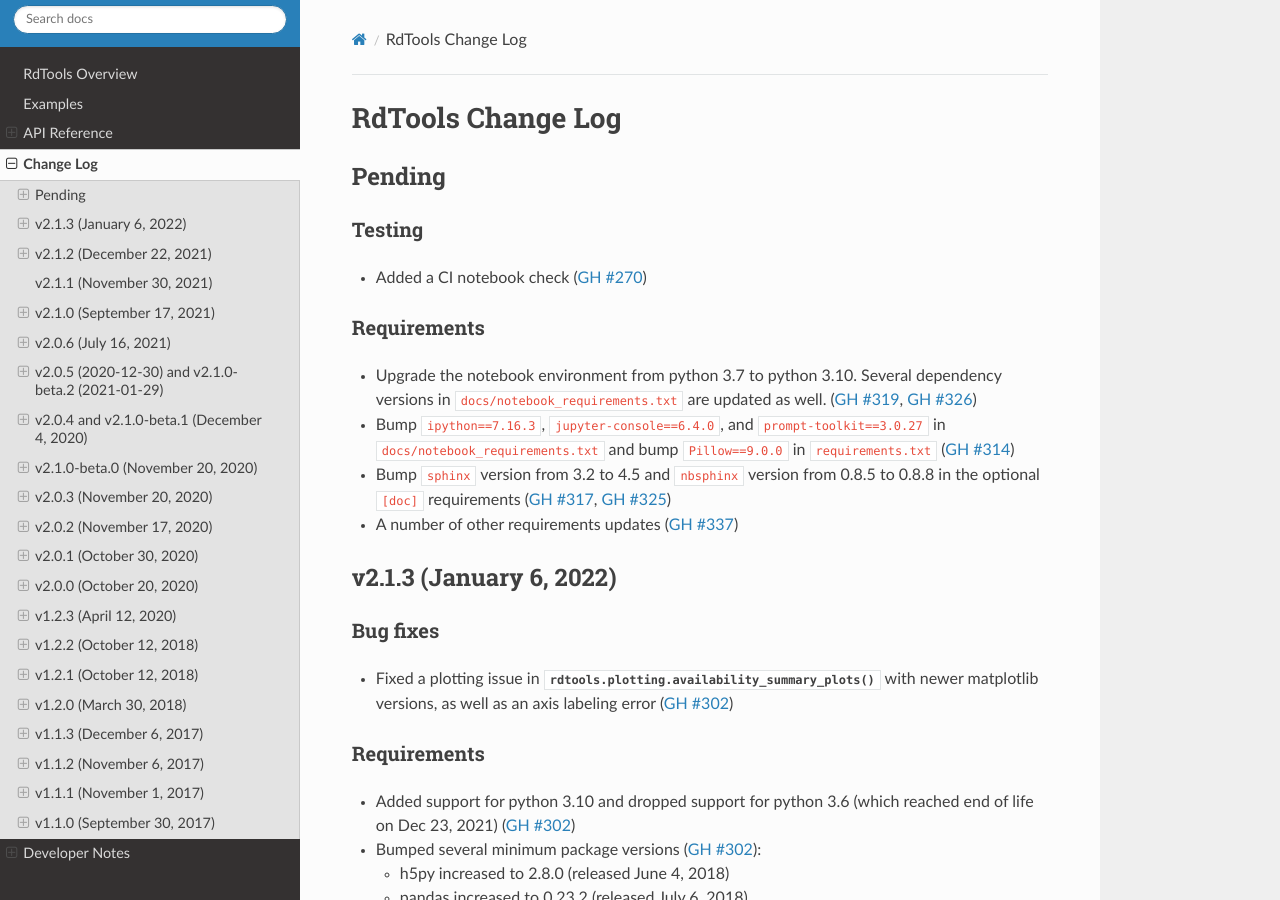
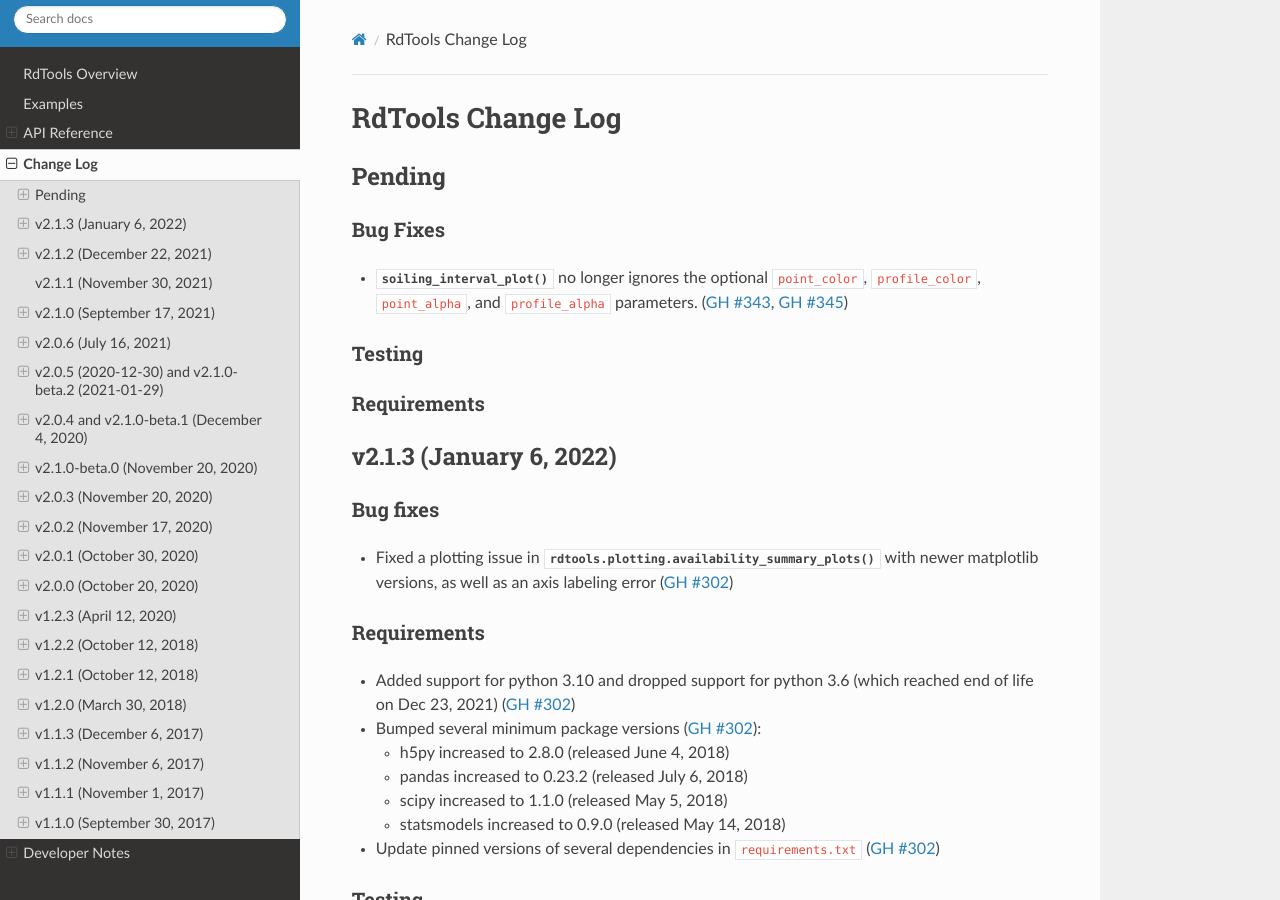
Before and after one commit to NREL/rdtools, a Sphinx documentation site: the page built from docs/sphinx/source/changelog.rst, in a window 1280 px wide and 900 px high. Built offline with Sphinx 7.4.7 and the Read the Docs theme 2.0.0, drawn with Linux system fonts in a browser that asks for light colours; pages that are not in the unit, such as notebooks, are missing from menus.

Commit message:
changelog

```diff
--- a/docs/sphinx/source/changelog/pending.rst
+++ b/docs/sphinx/source/changelog/pending.rst
@@ -2,18 +2,16 @@
 Pending
 ************************
 
+Bug Fixes
+---------
+* :py:func:`~rdtools.plotting.soiling_interval_plot` no longer ignores the optional
+  ``point_color``, ``profile_color``, ``point_alpha``, and ``profile_alpha`` parameters.
+  (:issue:`343`, :pull:`345`)
+
+
 Testing
 -------
-* Added a CI notebook check (:pull:`270`)
+
 
 Requirements
 ------------
-* Upgrade the notebook environment from python 3.7 to python 3.10.
-  Several dependency versions in ``docs/notebook_requirements.txt`` are
-  updated as well. (:issue:`319`, :pull:`326`)
-* Bump ``ipython==7.16.3``, ``jupyter-console==6.4.0``,
-  and ``prompt-toolkit==3.0.27`` in ``docs/notebook_requirements.txt``
-  and bump ``Pillow==9.0.0`` in ``requirements.txt`` (:pull:`314`)
-* Bump ``sphinx`` version from 3.2 to 4.5 and ``nbsphinx`` version
-  from 0.8.5 to 0.8.8 in the optional ``[doc]`` requirements (:pull:`317`, :pull:`325`)
-* A number of other requirements updates (:pull:`337`)
```
